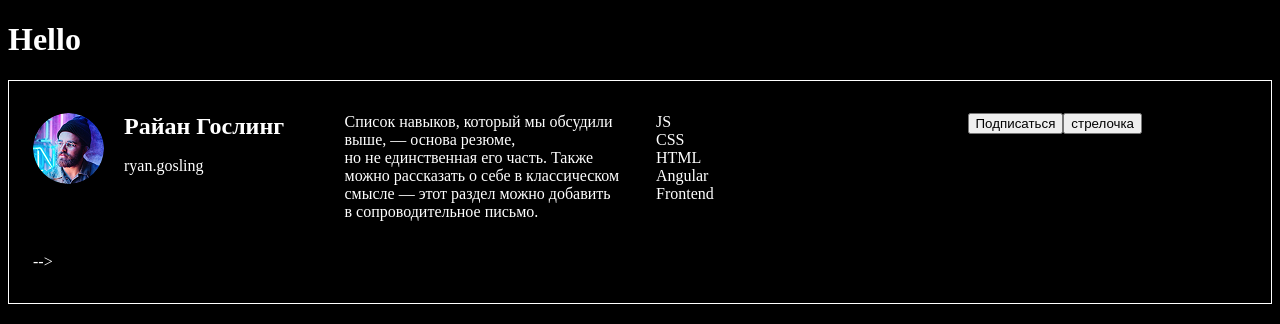
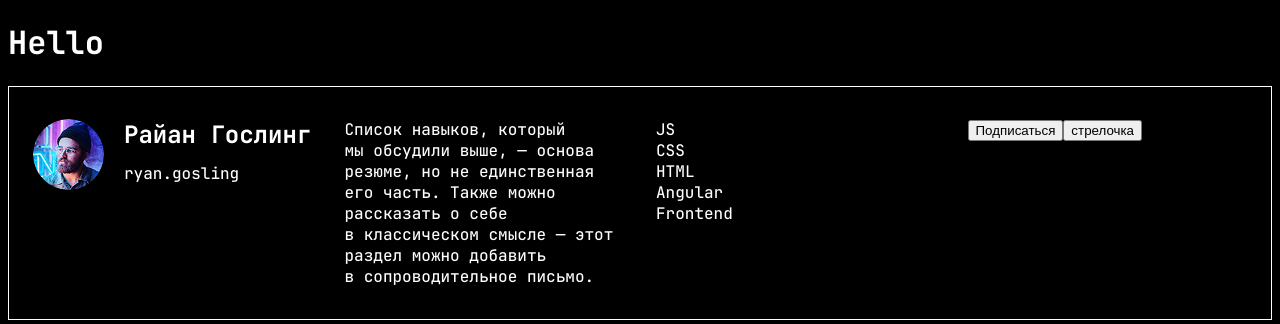
Before and after one commit to MarinaGromova/Project--social-networks, an Angular app: page / in a window 1280 px wide. Shown: the top 324 px of the page. Built offline with nearby package versions, Linux system fonts and the light colour scheme.

Commit message:
4.0 fonts

```diff
--- a/src/app/common-ui/profile-card/profile-card.html
+++ b/src/app/common-ui/profile-card/profile-card.html
@@ -7,11 +7,11 @@
     </div>
   </div>
   <div class="profile-card__description">
-    <p>
-      Cписок навыков, который мы обсудили выше, — основа резюме, но не единственная его часть. Также
-      можно рассказать о себе в классическом смысле — этот раздел можно добавить в сопроводительное
-      письмо.
-    </p>
+    <!-- <p> -->
+    Cписок навыков, который мы обсудили выше, — основа резюме, но не единственная его часть. Также
+    можно рассказать о себе в классическом смысле — этот раздел можно добавить в сопроводительное
+    письмо.
+    <!-- </p> -->
   </div>
   <div>
     <p>JS</p>
@@ -24,5 +24,4 @@
     <button>Подписаться</button>
     <button>стрелочка</button>
   </div>
-  -->
 </div>
--- /dev/null
+++ b/src/fonts.scss
@@ -0,0 +1,15 @@
+@font-face {
+  font-display: swap;
+  font-family: 'JetBrains Mono';
+  font-style: normal;
+  font-weight: 500;
+  src: url('/assets/fonts/JetBrainsMono-Medium.woff2') format('woff2');
+}
+
+@font-face {
+  font-display: swap;
+  font-family: 'JetBrains Mono';
+  font-style: normal;
+  font-weight: 800;
+  src: url('/assets/fonts/JetBrainsMono-Bold.woff2') format('woff2');
+}
--- a/src/styles.scss
+++ b/src/styles.scss
@@ -1,3 +1,5 @@
+@import 'fonts';
+
 :root {
   --dark-color: #000;
   --light-color: #fff;
@@ -6,9 +8,21 @@
 body {
   background-color: var(--dark-color);
   color: var(--light-color);
+  font-family: 'JetBrains Mono';
 }
 
 h2,
 p {
   margin: 0;
 }
+
+h2 {
+  font-weight: 800;
+  font-style: normal;
+}
+
+p {
+  font-weight: 500;
+  font-style: normal;
+  font-family: 'JetBrains Mono';
+}
```
Also changed, not shown: public/assets/fonts/JetBrainsMono-Bold.woff2 (added), public/assets/fonts/JetBrainsMono-Medium.woff2 (added).
